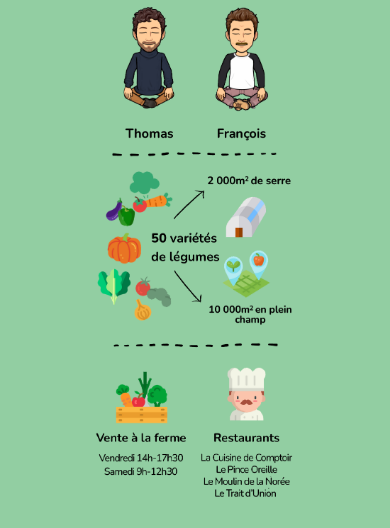
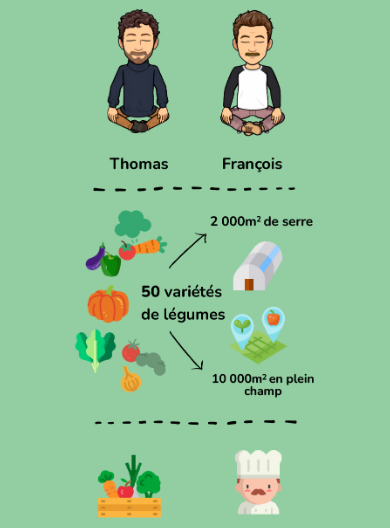
Before and after one commit to Martin-Gab/Projet-fin-de-formation-tomates-et-potirons-front, a React app: page / in a window 390 px wide. Shown: the part 235-763 px from the top of the page. Built offline with nearby package versions, Linux system fonts and the light colour scheme.

Commit message:
[wip]responsive-homepage_Martin

```diff
--- a/src/components/Home/home.scss
+++ b/src/components/Home/home.scss
@@ -18,9 +18,6 @@
 }
 
 .homepage {
-    padding: 0 2rem;
-    margin: 0 auto;
-    max-width: 90%;
 
     .hero {
         text-align: center;
--- a/src/styles/index.scss
+++ b/src/styles/index.scss
@@ -10,7 +10,7 @@ body {
 }
 
 main {
-  min-width: 80%;
+  width: 90%;
   margin: 0 auto;
 }
 
```
